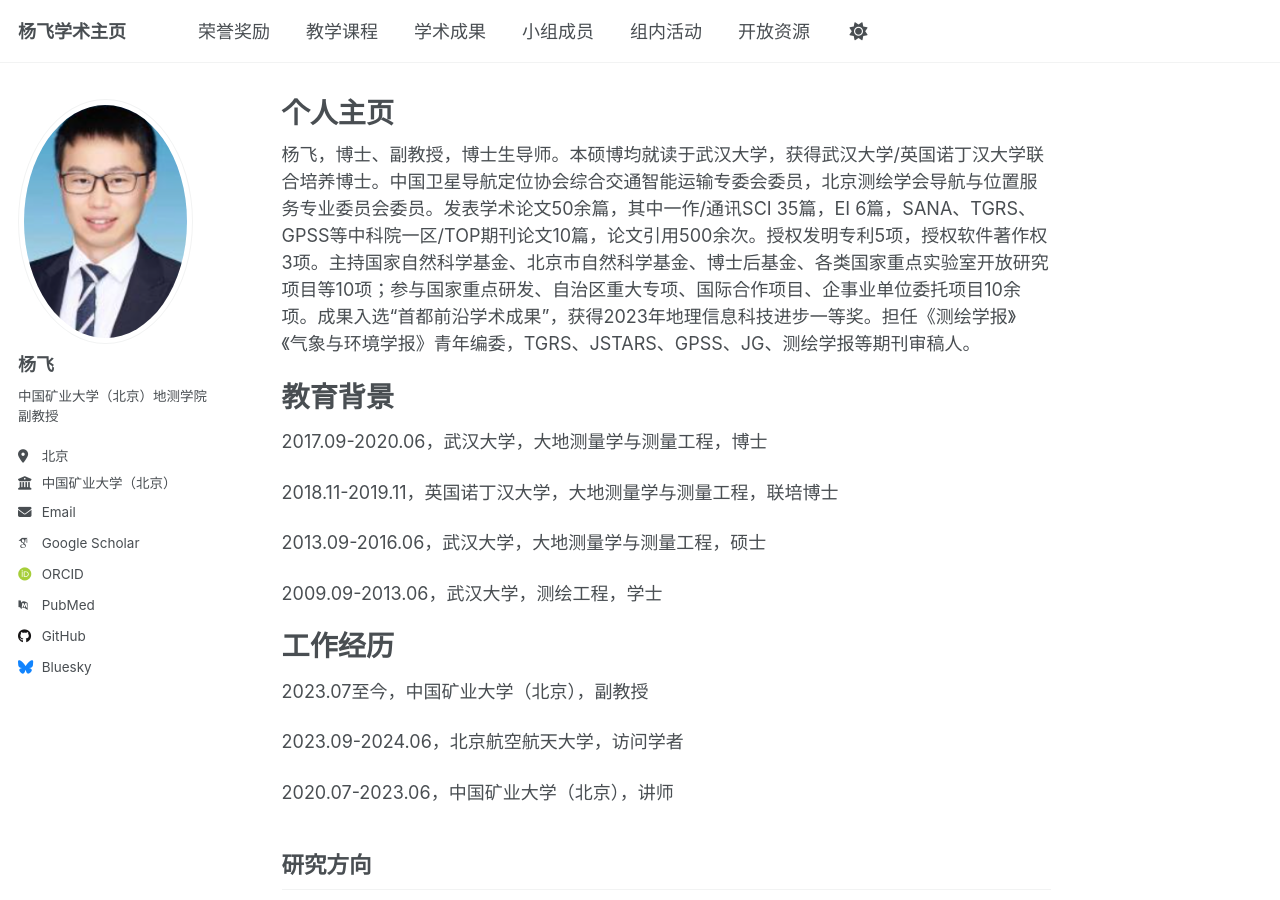
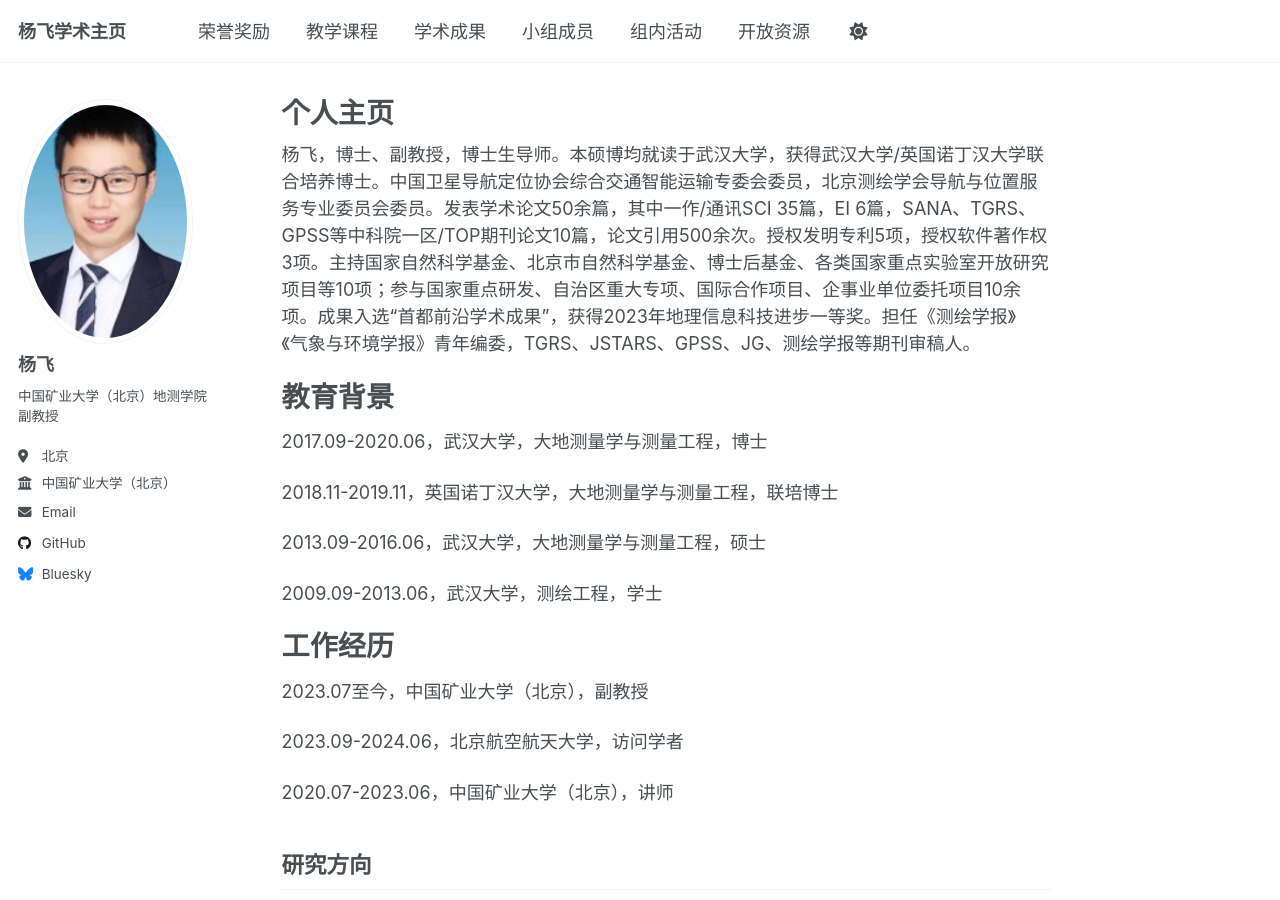
Before and after one commit to cwc0214/cwc0214.github.io, a Jekyll site: the page built from _pages/about.md, in a window 1280 px wide and 900 px high. Built offline with Jekyll 4.4.1, drawn with Linux system fonts in a browser that asks for light colours; some web fonts are replaced.

Commit message:
Update _config.yml

```diff
--- a/_config.yml
+++ b/_config.yml
@@ -33,11 +33,11 @@ author:
 
   # Academic websites
   arxiv            : # URL - Update with the correct link to your profile
-  googlescholar    : "https://scholar.google.com/citations?user=PS_CX0AAAAAJ"
+  #googlescholar    : "https://scholar.google.com/citations?user=PS_CX0AAAAAJ"
   impactstory      : # URL
-  orcid            : "http://orcid.org/yourorcidurl"
+  #orcid            : "http://orcid.org/yourorcidurl"
   semantic         : # URL
-  pubmed           : "https://www.ncbi.nlm.nih.gov/pubmed/?term=john+snow"
+  #pubmed           : "https://www.ncbi.nlm.nih.gov/pubmed/?term=john+snow"
   researchgate     : # URL
   scopus           : # URL
 
@@ -45,7 +45,7 @@ author:
   bitbucket        : # Username - Update with your username on the site
   codepen          : # Username
   dribbble         : # Username
-  github           : "academicpages"
+  github           : "https://github.com/cwc0214/cwc0214.github.io"
   kaggle           : # Username
   stackoverflow    : # User number or user number and name (i.e., use "1" or "1/jeff-atwood")
 
```
